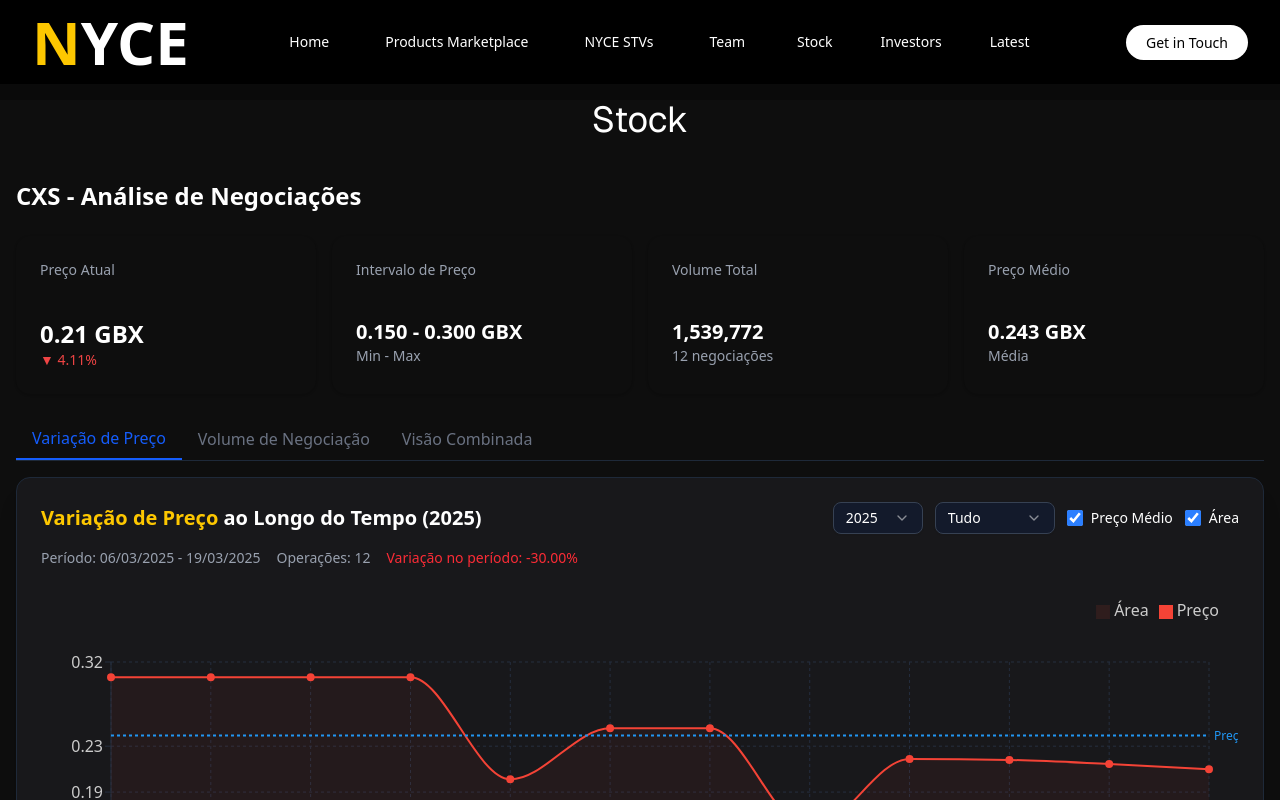
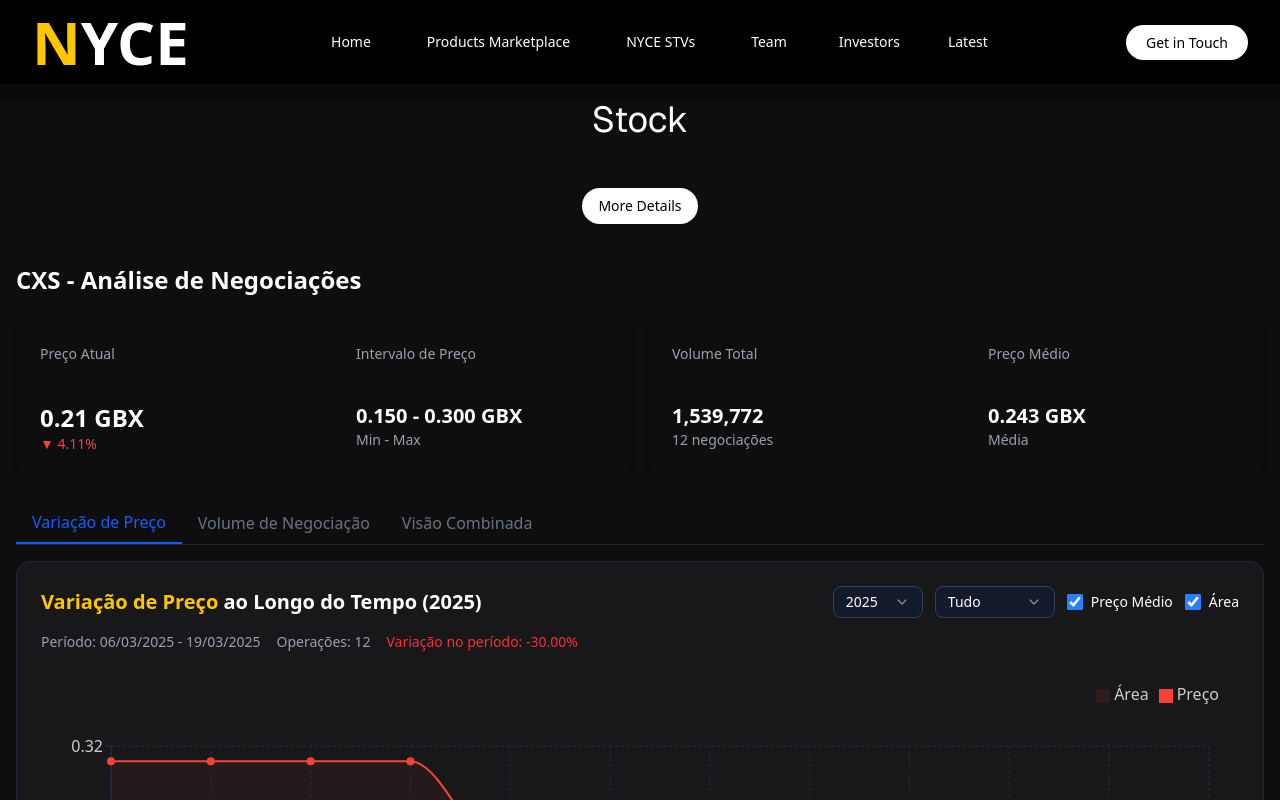
Before and after one commit to CrunchEQDevs/Project-Nyce, a Next.js app: page /stock in a window 1280 px wide. Shown: the top 800 px of the page. Built offline with nearby package versions, Linux system fonts and the light colour scheme; a web font is replaced by a local one.

Commit message:
Quick changes

```diff
--- a/src/app/about/page.tsx
+++ b/src/app/about/page.tsx
@@ -107,6 +107,7 @@
     }
 
 ];
+
 export default function About() {
     const partners = useRef(null);
 
--- a/src/app/stock/page.tsx
+++ b/src/app/stock/page.tsx
@@ -1,6 +1,5 @@
 import { Hubot_Sans } from "next/font/google"
 import Link from "next/link"
-import stockInfo from "../../utils/trades_data2025.json"
 import TradeDashboard from "@/components/StockBoard"
 
 const hubotSans = Hubot_Sans({
@@ -13,7 +12,8 @@
         <div className={`${hubotSans.variable} bg-[#0E0E0E]`}>
             <div className="bg-[#0E0E0E] flex flex-col gap-6 items-center justify-center">
                 <h1 className="text-white font-sans text-4xl">Stock</h1>
-                <TradeDashboard trades={stockInfo} />
+                <Link href="#" className="text-black bg-white hover:bg-zinc-700 mt-6 hover:text-white rounded-full px-4 py-2 text-sm text-center">More Details</Link>
+                <TradeDashboard />
             </div>
         </div>
     )
--- a/src/components/AppHeader.tsx
+++ b/src/components/AppHeader.tsx
@@ -49,10 +49,10 @@
             <Link href={"/about"} className="text-white hover:bg-zinc-800 rounded-full px-5 py-2 text-sm">
               Team
             </Link>
-            <Link href={"/stock"} className="text-white hover:bg-zinc-800 rounded-full px-4 py-2 text-sm text-center">
+            {/* <Link href={"/stock"} className="text-white hover:bg-zinc-800 rounded-full px-4 py-2 text-sm text-center">
               Stock
-            </Link>
-            <Link href={"#"} className="text-white hover:bg-zinc-800 rounded-full px-4 py-2 text-sm text-center">
+            </Link> */}
+            <Link href={"/"} className="text-white hover:bg-zinc-800 rounded-full px-4 py-2 text-sm text-center">
               Investors
             </Link>
             <Link href={"#"} className="text-white hover:bg-zinc-800 rounded-full px-4 py-2 text-sm text-center">
```
